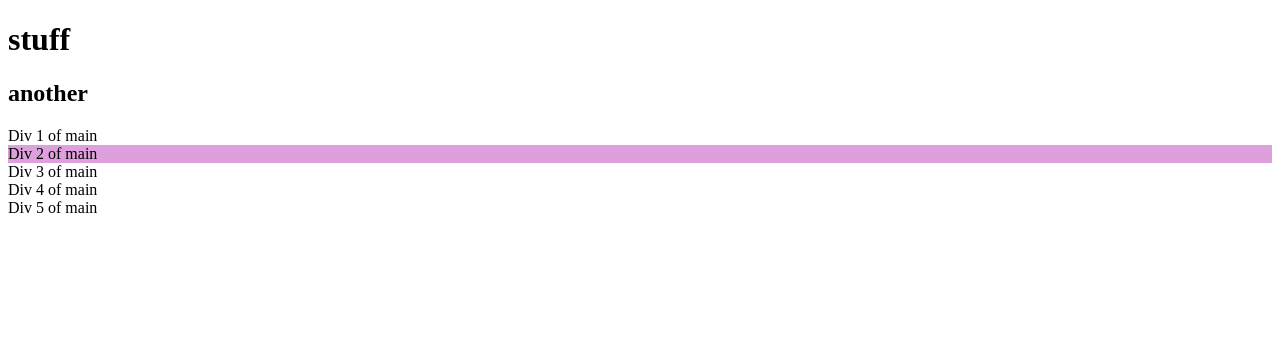
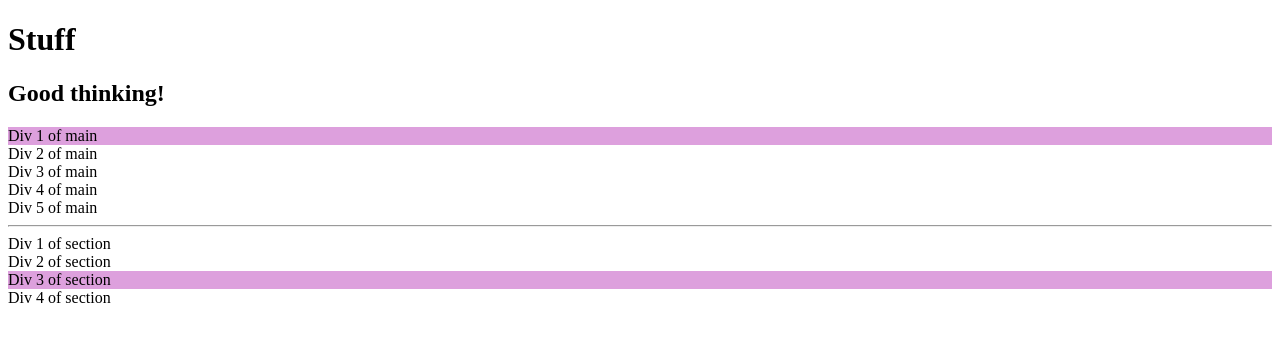
Before and after one commit to CodeupClassroom/teddy-web-exercises, a plain HTML site: page nth-child-example.html in a window 1280 px wide. Drawn offline with Linux system fonts and the light colour scheme.

Commit message:
Update nth child example

```diff
--- a/nth-child-example.html
+++ b/nth-child-example.html
@@ -5,8 +5,8 @@
     <title>Title</title>
     <style>
 
-        /* a background color for every <div> element that is the second child of its parent:*!-->*/
-        div:nth-child(4) {
+        /* every <div> element that is the second child of its parent: */
+        div:nth-child(3) {
             background-color: plum;
         }
 
@@ -15,13 +15,20 @@
 </head>
 <body>
     <main>
-        <h1>stuff</h1>
-        <h2>another</h2>
+        <h1>Stuff</h1>
+        <h2>Good thinking!</h2>
         <div class="first">Div 1 of main</div>
         <div class="first">Div 2 of main</div>
         <div class="first">Div 3 of main</div>
         <div class="first">Div 4 of main</div>
         <div class="first">Div 5 of main</div>
     </main>
+    <hr>
+    <section>
+        <div>Div 1 of section</div>
+        <div>Div 2 of section</div>
+        <div>Div 3 of section</div>
+        <div>Div 4 of section</div>
+    </section>
 </body>
 </html>
```
Also changed, not shown: css/positioning.css (+8 -2 lines), css_positioning.html (+2 -1 lines).
